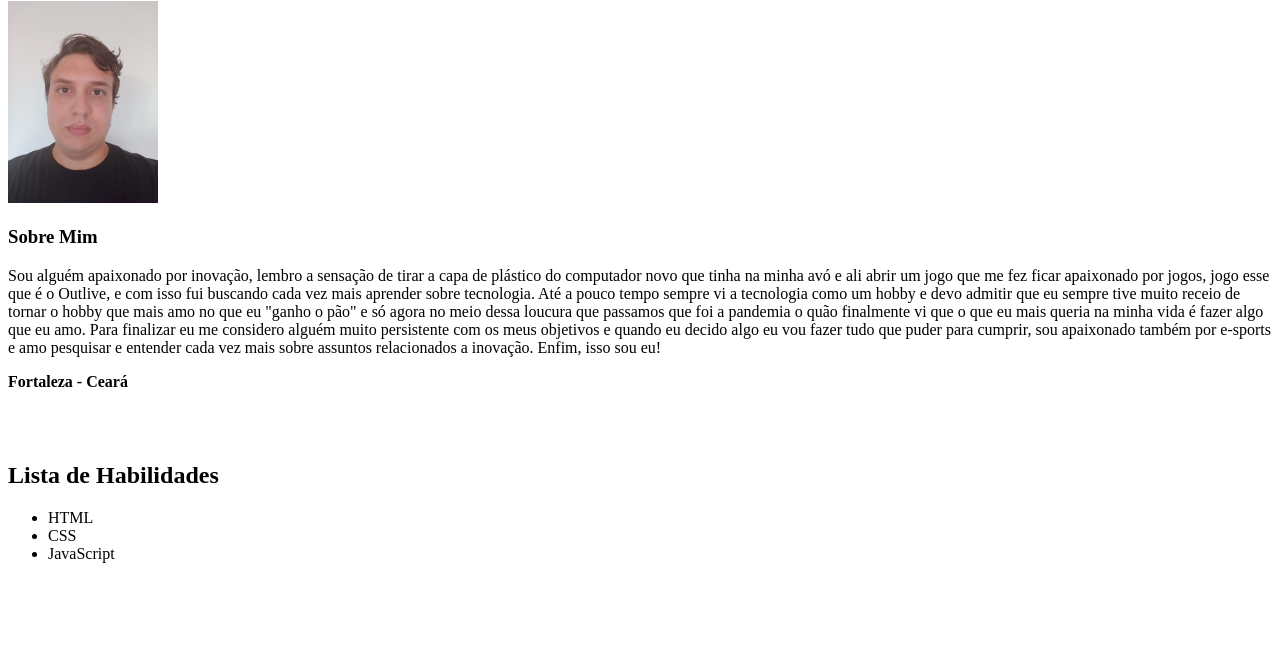
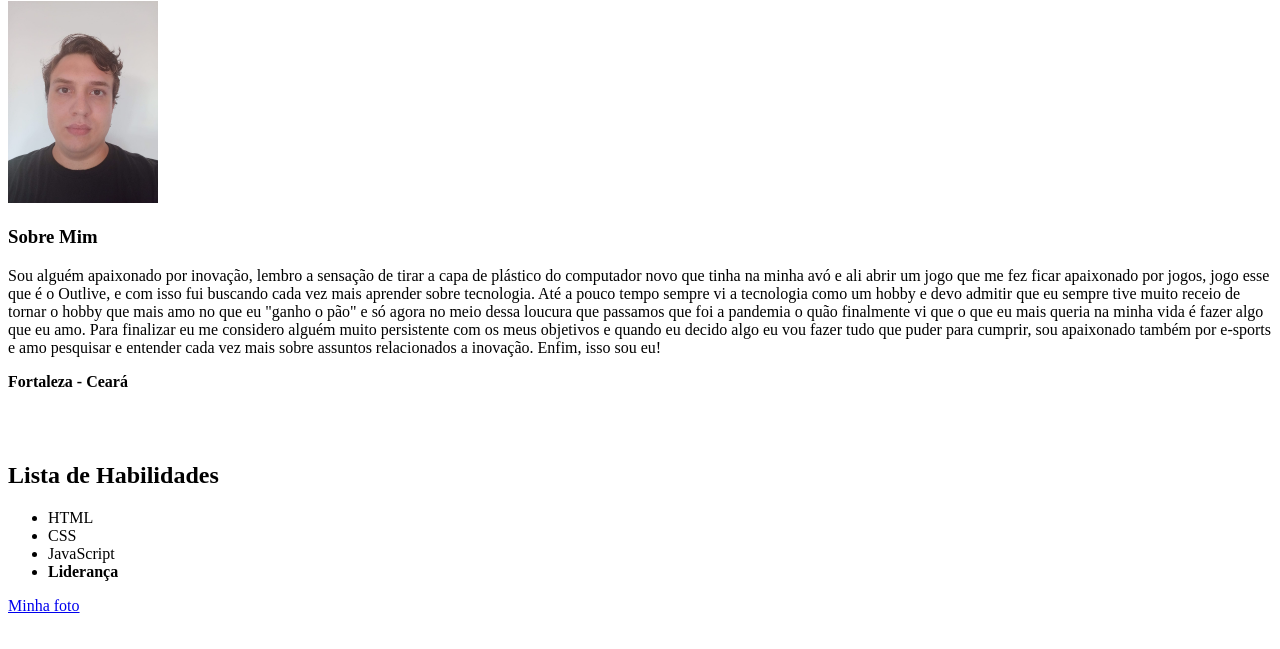
Before and after one commit to pedrovianadev/pedrovianadev.github.io, a plain HTML site: page index.html in a window 1280 px wide. Shown: the part 105-754 px from the top of the page. Drawn offline with Linux system fonts and the light colour scheme.

Commit message:
modifiquei a lista de habilidades

```diff
--- a/index.html
+++ b/index.html
@@ -35,6 +35,9 @@
         <li class="html">HTML</li>
         <li class="css">CSS</li>
         <li class="javascript">JavaScript</li>
+        <li class="leadership"> <strong>Liderança</strong></li>
     </ul>
+
+    <a href="#minha-foto" >Minha foto</a>
   </body>
 </html>
```
